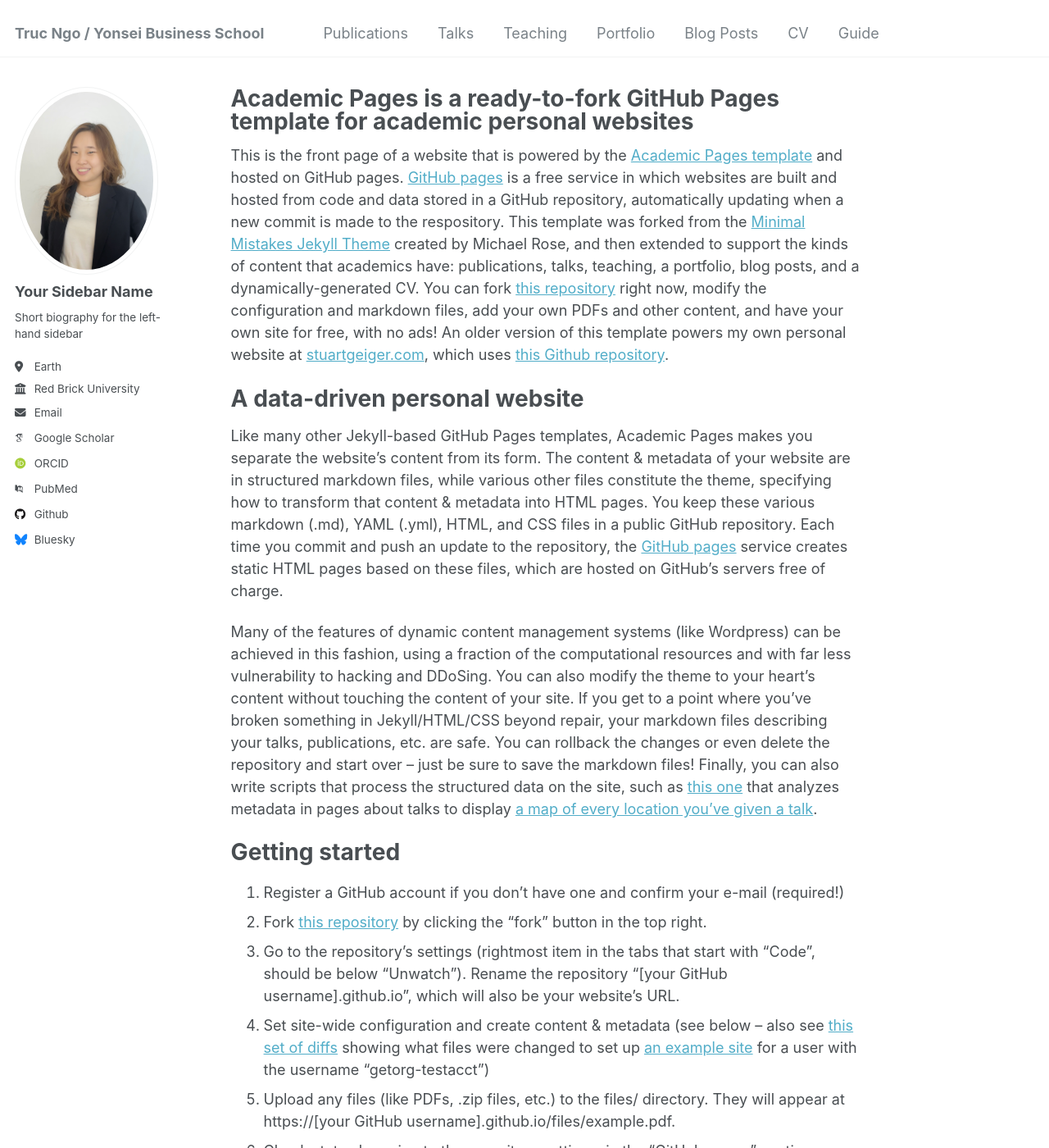
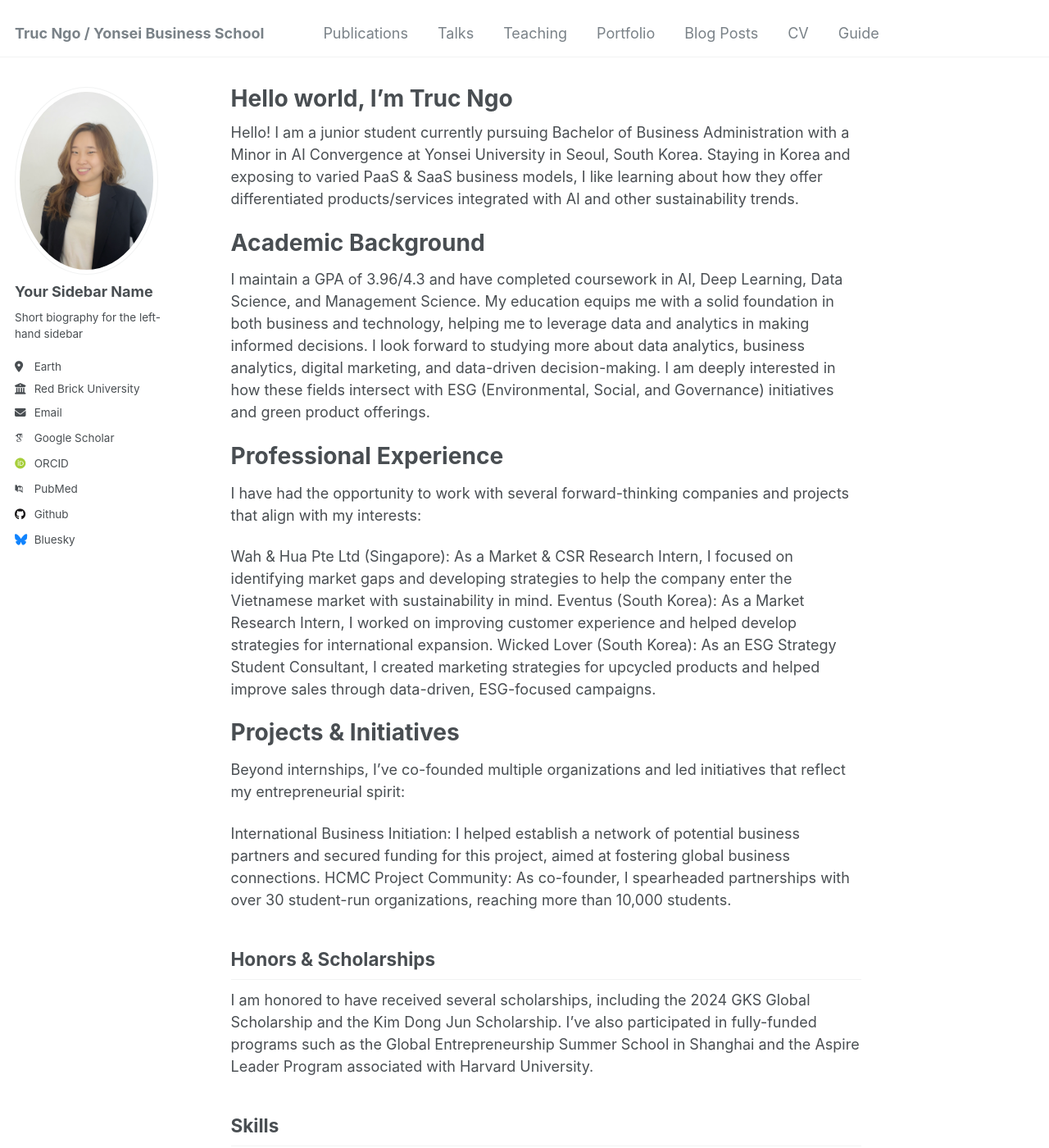
Before and after one commit to jingngo/trucngo.github.io, a Jekyll site: the page built from _pages/about.md, in a window 1280 px wide and 1400 px high. Shown: the whole window at 82% size. Built offline with Jekyll 4.4.1, drawn with Linux system fonts in a browser that asks for light colours; some web fonts are replaced; some of the changed text lies outside the part shown.

Commit message:
change hp

```diff
--- a/_pages/about.md
+++ b/_pages/about.md
@@ -1,49 +1,45 @@
 ---
+
 permalink: /
-title: "Academic Pages is a ready-to-fork GitHub Pages template for academic personal websites"
+title: "Hello world, I'm Truc Ngo"
 author_profile: true
 redirect_from:
   - /about/
   - /about.html
+
 ---
 
-This is the front page of a website that is powered by the [Academic Pages template](https://github.com/academicpages/academicpages.github.io) and hosted on GitHub pages. [GitHub pages](https://pages.github.com) is a free service in which websites are built and hosted from code and data stored in a GitHub repository, automatically updating when a new commit is made to the respository. This template was forked from the [Minimal Mistakes Jekyll Theme](https://mmistakes.github.io/minimal-mistakes/) created by Michael Rose, and then extended to support the kinds of content that academics have: publications, talks, teaching, a portfolio, blog posts, and a dynamically-generated CV. You can fork [this repository](https://github.com/academicpages/academicpages.github.io) right now, modify the configuration and markdown files, add your own PDFs and other content, and have your own site for free, with no ads! An older version of this template powers my own personal website at [stuartgeiger.com](http://stuartgeiger.com), which uses [this Github repository](https://github.com/staeiou/staeiou.github.io).
+Hello! I am a junior student currently pursuing Bachelor of Business Administration with a Minor in AI Convergence at Yonsei University in Seoul, South Korea. Staying in Korea and exposing to varied PaaS & SaaS business models, I like learning about how they offer differentiated products/services integrated with AI and other sustainability trends.
 
-A data-driven personal website
+
+Academic Background
 ======
-Like many other Jekyll-based GitHub Pages templates, Academic Pages makes you separate the website's content from its form. The content & metadata of your website are in structured markdown files, while various other files constitute the theme, specifying how to transform that content & metadata into HTML pages. You keep these various markdown (.md), YAML (.yml), HTML, and CSS files in a public GitHub repository. Each time you commit and push an update to the repository, the [GitHub pages](https://pages.github.com/) service creates static HTML pages based on these files, which are hosted on GitHub's servers free of charge.
+I maintain a GPA of 3.96/4.3 and have completed coursework in AI, Deep Learning, Data Science, and Management Science. My education equips me with a solid foundation in both business and technology, helping me to leverage data and analytics in making informed decisions. I look forward to studying more about data analytics, business analytics, digital marketing, and data-driven decision-making. I am deeply interested in how these fields intersect with ESG (Environmental, Social, and Governance) initiatives and green product offerings.
 
-Many of the features of dynamic content management systems (like Wordpress) can be achieved in this fashion, using a fraction of the computational resources and with far less vulnerability to hacking and DDoSing. You can also modify the theme to your heart's content without touching the content of your site. If you get to a point where you've broken something in Jekyll/HTML/CSS beyond repair, your markdown files describing your talks, publications, etc. are safe. You can rollback the changes or even delete the repository and start over -- just be sure to save the markdown files! Finally, you can also write scripts that process the structured data on the site, such as [this one](https://github.com/academicpages/academicpages.github.io/blob/master/talkmap.ipynb) that analyzes metadata in pages about talks to display [a map of every location you've given a talk](https://academicpages.github.io/talkmap.html).
 
-Getting started
+Professional Experience
 ======
-1. Register a GitHub account if you don't have one and confirm your e-mail (required!)
-1. Fork [this repository](https://github.com/academicpages/academicpages.github.io) by clicking the "fork" button in the top right.
-1. Go to the repository's settings (rightmost item in the tabs that start with "Code", should be below "Unwatch"). Rename the repository "[your GitHub username].github.io", which will also be your website's URL.
-1. Set site-wide configuration and create content & metadata (see below -- also see [this set of diffs](http://archive.is/3TPas) showing what files were changed to set up [an example site](https://getorg-testacct.github.io) for a user with the username "getorg-testacct")
-1. Upload any files (like PDFs, .zip files, etc.) to the files/ directory. They will appear at https://[your GitHub username].github.io/files/example.pdf.
-1. Check status by going to the repository settings, in the "GitHub pages" section
+I have had the opportunity to work with several forward-thinking companies and projects that align with my interests:
 
-Site-wide configuration
+Wah & Hua Pte Ltd (Singapore): As a Market & CSR Research Intern, I focused on identifying market gaps and developing strategies to help the company enter the Vietnamese market with sustainability in mind.
+Eventus (South Korea): As a Market Research Intern, I worked on improving customer experience and helped develop strategies for international expansion.
+Wicked Lover (South Korea): As an ESG Strategy Student Consultant, I created marketing strategies for upcycled products and helped improve sales through data-driven, ESG-focused campaigns.
+
+
+
+Projects & Initiatives
+======
+Beyond internships, I’ve co-founded multiple organizations and led initiatives that reflect my entrepreneurial spirit:
+
+International Business Initiation: I helped establish a network of potential business partners and secured funding for this project, aimed at fostering global business connections.
+HCMC Project Community: As co-founder, I spearheaded partnerships with over 30 student-run organizations, reaching more than 10,000 students.
+
+Honors & Scholarships
 ------
-The main configuration file for the site is in the base directory in [_config.yml](https://github.com/academicpages/academicpages.github.io/blob/master/_config.yml), which defines the content in the sidebars and other site-wide features. You will need to replace the default variables with ones about yourself and your site's github repository. The configuration file for the top menu is in [_data/navigation.yml](https://github.com/academicpages/academicpages.github.io/blob/master/_data/navigation.yml). For example, if you don't have a portfolio or blog posts, you can remove those items from that navigation.yml file to remove them from the header.
+I am honored to have received several scholarships, including the 2024 GKS Global Scholarship and the Kim Dong Jun Scholarship. I’ve also participated in fully-funded programs such as the Global Entrepreneurship Summer School in Shanghai and the Aspire Leader Program associated with Harvard University.
 
-Create content & metadata
+
+
+Skills
 ------
-For site content, there is one markdown file for each type of content, which are stored in directories like _publications, _talks, _posts, _teaching, or _pages. For example, each talk is a markdown file in the [_talks directory](https://github.com/academicpages/academicpages.github.io/tree/master/_talks). At the top of each markdown file is structured data in YAML about the talk, which the theme will parse to do lots of cool stuff. The same structured data about a talk is used to generate the list of talks on the [Talks page](https://academicpages.github.io/talks), each [individual page](https://academicpages.github.io/talks/2012-03-01-talk-1) for specific talks, the talks section for the [CV page](https://academicpages.github.io/cv), and the [map of places you've given a talk](https://academicpages.github.io/talkmap.html) (if you run this [python file](https://github.com/academicpages/academicpages.github.io/blob/master/talkmap.py) or [Jupyter notebook](https://github.com/academicpages/academicpages.github.io/blob/master/talkmap.ipynb), which creates the HTML for the map based on the contents of the _talks directory).
-
-**Markdown generator**
-
-I have also created [a set of Jupyter notebooks](https://github.com/academicpages/academicpages.github.io/tree/master/markdown_generator
-) that converts a CSV containing structured data about talks or presentations into individual markdown files that will be properly formatted for the Academic Pages template. The sample CSVs in that directory are the ones I used to create my own personal website at stuartgeiger.com. My usual workflow is that I keep a spreadsheet of my publications and talks, then run the code in these notebooks to generate the markdown files, then commit and push them to the GitHub repository.
-
-How to edit your site's GitHub repository
-------
-Many people use a git client to create files on their local computer and then push them to GitHub's servers. If you are not familiar with git, you can directly edit these configuration and markdown files directly in the github.com interface. Navigate to a file (like [this one](https://github.com/academicpages/academicpages.github.io/blob/master/_talks/2012-03-01-talk-1.md) and click the pencil icon in the top right of the content preview (to the right of the "Raw | Blame | History" buttons). You can delete a file by clicking the trashcan icon to the right of the pencil icon. You can also create new files or upload files by navigating to a directory and clicking the "Create new file" or "Upload files" buttons.
-
-Example: editing a markdown file for a talk
-![Editing a markdown file for a talk](/images/editing-talk.png)
-
-For more info
-------
-More info about configuring Academic Pages can be found in [the guide](https://academicpages.github.io/markdown/). The [guides for the Minimal Mistakes theme](https://mmistakes.github.io/minimal-mistakes/docs/configuration/) (which this theme was forked from) might also be helpful.
+I’m fluent in Vietnamese, English (IELTS 8.0), Korean (TOPIK 5), and have an elementary proficiency in Chinese. My technical skills include Python, R, Microsoft Excel, SPSS, and SQL.
```
